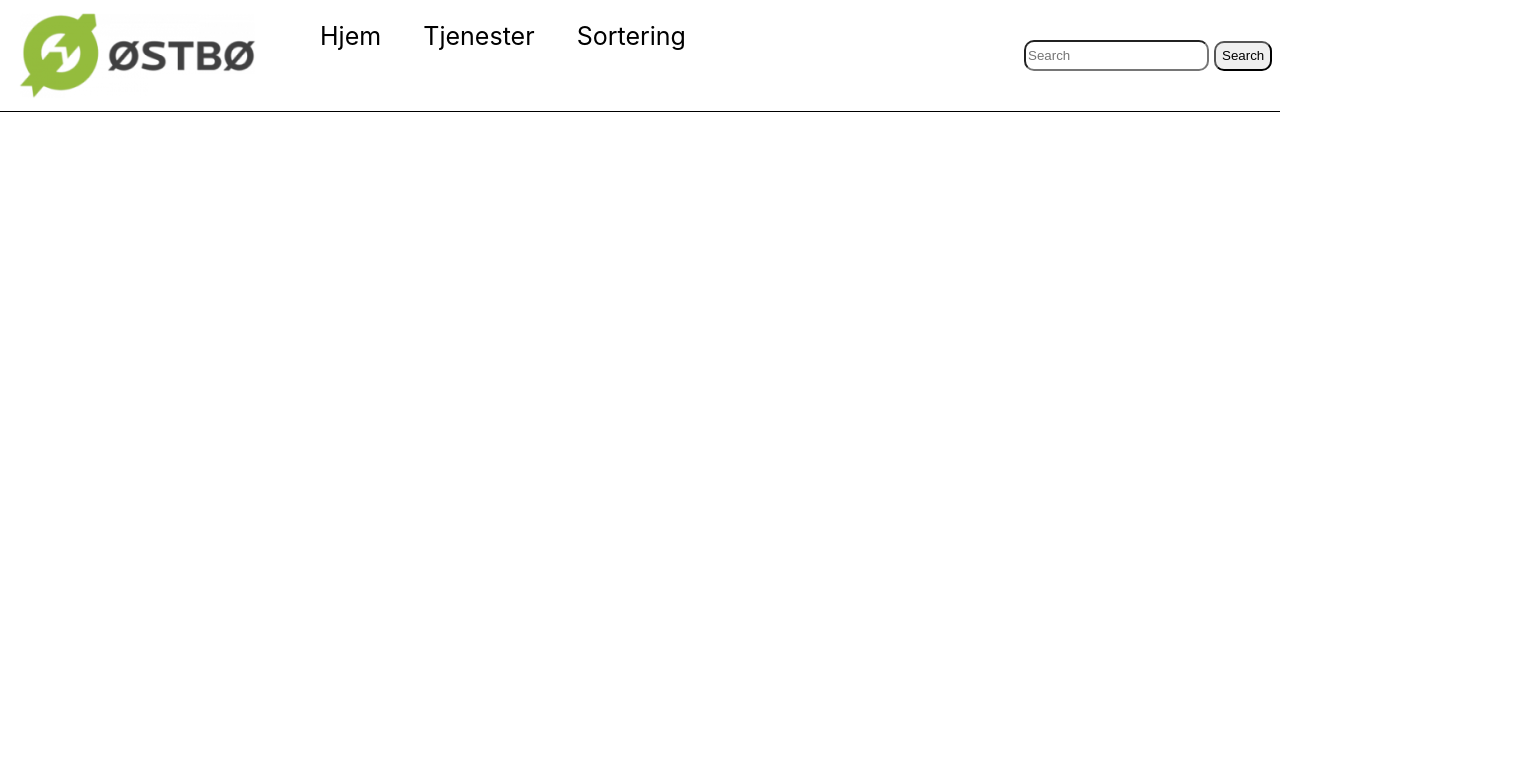
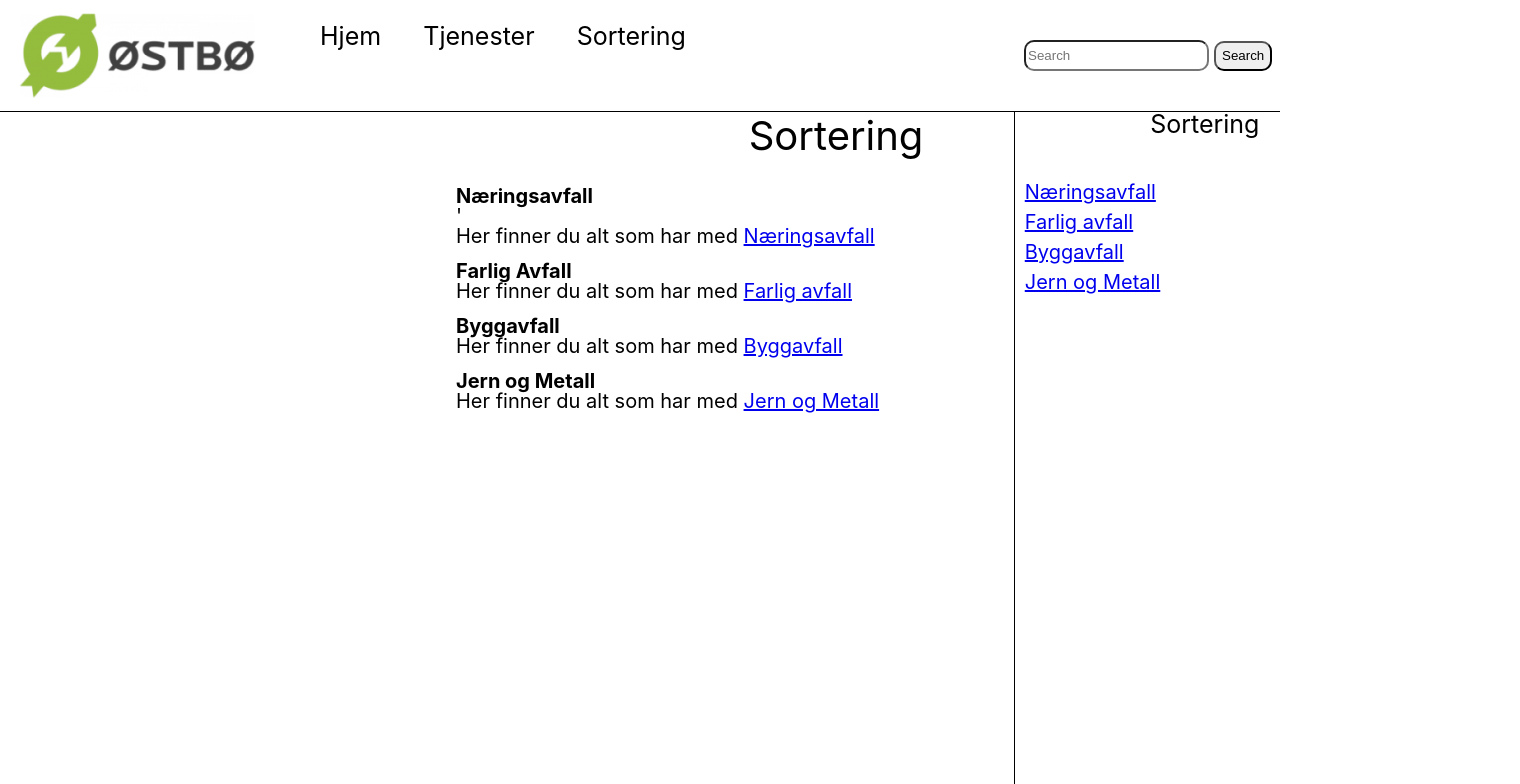
Before and after one commit to Magnuswk/uinGruppe9, a React (Create React App) app in the folder Eksamen UIN/project/client/: page /Sortering in a window 1280 px wide. Shown: the top 784 px of the page, 1520 px wide, since content can reach past the window. Built offline with nearby package versions, Linux system fonts and the light colour scheme.

Commit message:
yeet
yeet

```diff
--- a/Eksamen UIN/project/client/src/components/Sidebar.js
+++ b/Eksamen UIN/project/client/src/components/Sidebar.js
@@ -3,11 +3,7 @@ import React from 'react'
 const Sidebar = (props) => {
     return (
         <section id="sidebar">
-            <h1>Tjenester</h1>
-            <h2>
-                {props.children}
-            </h2>
-
+            {props.children}
         </section>
     )
 }
--- a/Eksamen UIN/project/client/src/index.css
+++ b/Eksamen UIN/project/client/src/index.css
@@ -103,9 +103,6 @@ header nav ul li a{
   text-decoration: none;
   margin-bottom: 10px;
 }
-#sidebar h2 ul li NavLink{
-  text-decoration: none;
-}
 /* Artikkelmain */
 #artikkelmain{
   width: 1520px;
--- a/Eksamen UIN/project/client/src/pages/Sortering.jsx
+++ b/Eksamen UIN/project/client/src/pages/Sortering.jsx
@@ -1,10 +1,38 @@
 import Header from '../components/Header'
+import Sidebar from "../components/Sidebar"
+import Artikkelmain from "../components/Artikkelmain"
+import { NavLink } from 'react-router-dom'
 
 const Home = () => {
     return (
-        <div>
+        <>
             <Header />
-        </div>
+            <Sidebar>
+                <h1>
+                    Sortering
+                </h1>
+                <h2>
+                    <ul>
+                        <li><NavLink to="/Næringsavfall">Næringsavfall</NavLink></li>
+                        <li><NavLink to="/Farlig-avfall">Farlig avfall</NavLink></li>
+                        <li><NavLink to="/Byggavfall">Byggavfall</NavLink></li>
+                        <li><NavLink to="/jern-og-metall">Jern og Metall</NavLink></li>
+                    </ul>
+                </h2>
+            </Sidebar>
+            <Artikkelmain>
+                <h1>Sortering</h1>
+                <h2>Næringsavfall</h2>'
+                <p>Her finner du alt som har med <NavLink to="/Næringsavfall">Næringsavfall</NavLink></p>
+                <h2>Farlig Avfall</h2>
+                <p>Her finner du alt som har med <NavLink to="/Farlig-avfall">Farlig avfall</NavLink></p>
+                <h2>Byggavfall</h2>
+                <p>Her finner du alt som har med <NavLink to="/Byggavfall">Byggavfall</NavLink></p>
+                <h2>Jern og Metall</h2>
+                <p>Her finner du alt som har med <NavLink to="/jern-og-metall">Jern og Metall</NavLink></p>
+
+            </Artikkelmain>
+        </>
     )
 }
 
--- a/Eksamen UIN/project/client/src/pages/Tjenester.jsx
+++ b/Eksamen UIN/project/client/src/pages/Tjenester.jsx
@@ -8,6 +8,10 @@ const Home = () => {
         <>
             <Header />
             <Sidebar>
+                <h1>
+                    Tjenester
+                </h1>
+                <h2>
                     <ul>
                         <li><NavLink to="/Containerleie">Containerleie</NavLink></li>
                         <li><NavLink to="/Avløpsrens" >Avløpsrens</NavLink></li>
@@ -15,6 +19,7 @@ const Home = () => {
                         <li><NavLink to="/Gravesuger">Gravesuger</NavLink></li>
                         <li><NavLink to="/Bestillinghentingavfarligavfall">Bestilling og henting av farlig avfall</NavLink></li>
                     </ul>
+                </h2>
             </Sidebar>
             <Artikkelmain>
                 <h1>Tjenester</h1>
```
Lines whose indentation alone changed are shown as unchanged.
